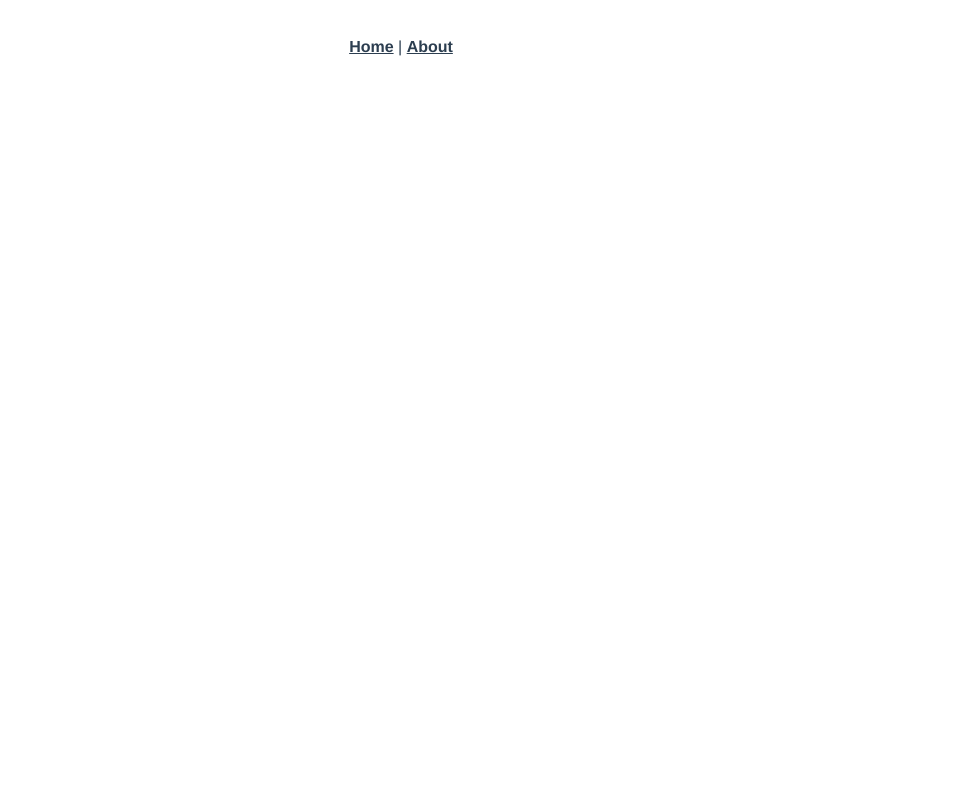
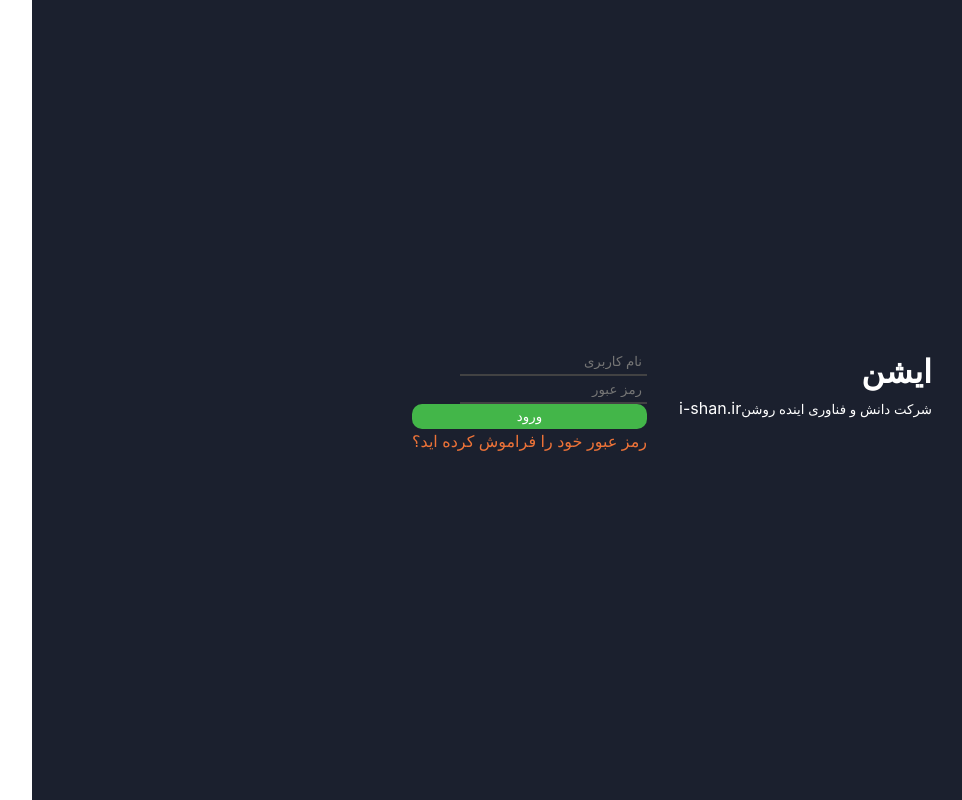
Before and after one commit to jedimahdi/i-shan, a Vue app: page /login in a window 1280 px wide. Shown: the whole page, without its empty margins (239-1201 px from the left). Built offline with nearby package versions, Linux system fonts and the light colour scheme.

Commit message:
add login page

```diff
--- a/package.json
+++ b/package.json
@@ -9,6 +9,8 @@
   },
   "dependencies": {
     "core-js": "^3.3.2",
+    "install": "^0.13.0",
+    "npm": "^6.13.1",
     "register-service-worker": "^1.6.2",
     "vue": "^2.6.10",
     "vue-router": "^3.1.3",
--- a/src/App.vue
+++ b/src/App.vue
@@ -1,32 +1,37 @@
 <template>
   <div id="app">
-    <div id="nav">
-      <router-link to="/">Home</router-link> |
-      <router-link to="/about">About</router-link>
-    </div>
+    <!-- <div id="nav"> -->
+    <!--   <router&#45;link to="/">Home</router&#45;link> | -->
+    <!--   <router&#45;link to="/about">About</router&#45;link> -->
+    <!-- </div> -->
     <router-view />
   </div>
 </template>
 
 <style>
-#app {
-  font-family: "Avenir", Helvetica, Arial, sans-serif;
-  -webkit-font-smoothing: antialiased;
-  -moz-osx-font-smoothing: grayscale;
-  text-align: center;
-  color: #2c3e50;
+html {
+  direction: rtl;
+  line-height: 1.5;
+  height: 100%;
 }
 
-#nav {
-  padding: 30px;
+body {
+  font-family: -apple-system, BlinkMacSystemFont, 'Segoe UI', Roboto, Oxygen,
+    Ubuntu, Cantarell, 'Open Sans', 'Helvetica Neue', sans-serif;
+  margin: 0;
+  height: 100%;
 }
 
-#nav a {
-  font-weight: bold;
-  color: #2c3e50;
+h1,
+h2,
+h3,
+h4,
+h5,
+h6 {
+  margin: 0;
 }
 
-#nav a.router-link-exact-active {
-  color: #42b983;
+#app {
+  height: 100%;
 }
 </style>
--- a/src/components/HelloWorld.vue
+++ b/src/components/HelloWorld.vue
@@ -9,113 +9,15 @@
       >.
     </p>
     <h3>Installed CLI Plugins</h3>
-    <ul>
-      <li>
-        <a
-          href="https://github.com/vuejs/vue-cli/tree/dev/packages/%40vue/cli-plugin-babel"
-          target="_blank"
-          rel="noopener"
-          >babel</a
-        >
-      </li>
-      <li>
-        <a
-          href="https://github.com/vuejs/vue-cli/tree/dev/packages/%40vue/cli-plugin-pwa"
-          target="_blank"
-          rel="noopener"
-          >pwa</a
-        >
-      </li>
-      <li>
-        <a
-          href="https://github.com/vuejs/vue-cli/tree/dev/packages/%40vue/cli-plugin-router"
-          target="_blank"
-          rel="noopener"
-          >router</a
-        >
-      </li>
-      <li>
-        <a
-          href="https://github.com/vuejs/vue-cli/tree/dev/packages/%40vue/cli-plugin-vuex"
-          target="_blank"
-          rel="noopener"
-          >vuex</a
-        >
-      </li>
-      <li>
-        <a
-          href="https://github.com/vuejs/vue-cli/tree/dev/packages/%40vue/cli-plugin-eslint"
-          target="_blank"
-          rel="noopener"
-          >eslint</a
-        >
-      </li>
-    </ul>
-    <h3>Essential Links</h3>
-    <ul>
-      <li>
-        <a href="https://vuejs.org" target="_blank" rel="noopener">Core Docs</a>
-      </li>
-      <li>
-        <a href="https://forum.vuejs.org" target="_blank" rel="noopener"
-          >Forum</a
-        >
-      </li>
-      <li>
-        <a href="https://chat.vuejs.org" target="_blank" rel="noopener"
-          >Community Chat</a
-        >
-      </li>
-      <li>
-        <a href="https://twitter.com/vuejs" target="_blank" rel="noopener"
-          >Twitter</a
-        >
-      </li>
-      <li>
-        <a href="https://news.vuejs.org" target="_blank" rel="noopener">News</a>
-      </li>
-    </ul>
-    <h3>Ecosystem</h3>
-    <ul>
-      <li>
-        <a href="https://router.vuejs.org" target="_blank" rel="noopener"
-          >vue-router</a
-        >
-      </li>
-      <li>
-        <a href="https://vuex.vuejs.org" target="_blank" rel="noopener">vuex</a>
-      </li>
-      <li>
-        <a
-          href="https://github.com/vuejs/vue-devtools#vue-devtools"
-          target="_blank"
-          rel="noopener"
-          >vue-devtools</a
-        >
-      </li>
-      <li>
-        <a href="https://vue-loader.vuejs.org" target="_blank" rel="noopener"
-          >vue-loader</a
-        >
-      </li>
-      <li>
-        <a
-          href="https://github.com/vuejs/awesome-vue"
-          target="_blank"
-          rel="noopener"
-          >awesome-vue</a
-        >
-      </li>
-    </ul>
   </div>
 </template>
 
 <script>
 export default {
-  name: "HelloWorld",
+  name: 'HelloWorld',
   props: {
-    msg: String
-  }
+    msg: String,
+  },
 };
 </script>
 
--- a/src/router/index.js
+++ b/src/router/index.js
@@ -1,6 +1,7 @@
 import Vue from "vue";
 import VueRouter from "vue-router";
 import Home from "../views/Home.vue";
+import Login from "../views/Login.vue";
 
 Vue.use(VueRouter);
 
@@ -18,6 +19,11 @@ const routes = [
     // which is lazy-loaded when the route is visited.
     component: () =>
       import(/* webpackChunkName: "about" */ "../views/About.vue")
+  },
+  {
+    path: "/login",
+    name: "login",
+    component: Login
   }
 ];
 
--- a/src/views/About.vue
+++ b/src/views/About.vue
@@ -3,3 +3,5 @@
     <h1>This is an about page</h1>
   </div>
 </template>
+
+<style></style>
--- /dev/null
+++ b/src/views/Login.vue
@@ -0,0 +1,77 @@
+<template>
+  <div class="login-page">
+    <div class="login">
+      <div class="site-info">
+        <h1>ایشن</h1>
+        <small>شرکت دانش و فناوری اینده روشن</small>
+        <span>i-shan.ir</span>
+      </div>
+      <div class="login-form">
+        <form>
+          <div class="input-control">
+            <input type="text" placeholder="نام کاربری" />
+          </div>
+          <div class="input-control">
+            <input type="text" placeholder="رمز عبور" />
+          </div>
+          <button class="login-button">ورود</button>
+          <a href="#" class="forget-password"
+            >رمز عبور خود را فراموش کرده اید؟
+          </a>
+        </form>
+      </div>
+    </div>
+  </div>
+</template>
+
+<style>
+.login-page {
+  background-color: #1b202eff;
+  height: 100%;
+  display: flex;
+  align-items: center;
+  color: #fff;
+}
+html {
+  height: 100%;
+}
+body {
+  height: 100%;
+}
+.login {
+  width: 100%;
+  max-width: 520px;
+  margin: auto;
+  padding: 15px;
+  display: flex;
+  justify-content: space-between;
+}
+
+.login-form input {
+  background-color: transparent;
+  border: 0;
+  border-bottom: 2px solid #424243ff;
+  padding: 5px;
+}
+
+.login-form form {
+  display: flex;
+  flex-flow: column;
+  justify-content: space-between;
+  height: 100%;
+}
+
+.login-button {
+  display: block;
+  border-radius: 10px;
+  background-color: #43b649ff;
+  border: 0;
+  color: #fff;
+  padding: 5px 40px;
+}
+
+a.forget-password {
+  color: #ee7338ff;
+  text-decoration: none;
+}
+</style>
```
Also changed, not shown: src/views/Home.vue (+4 -4 lines), 1 other file (tests, documents, lock files or other folders).
